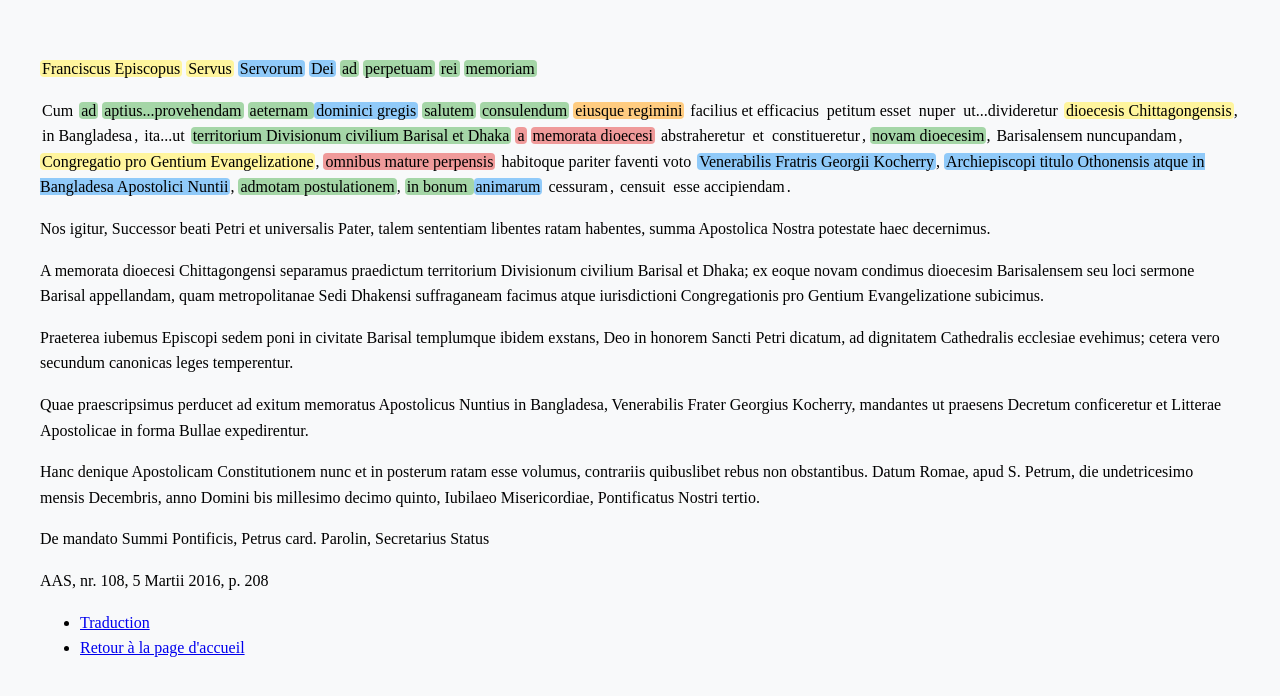
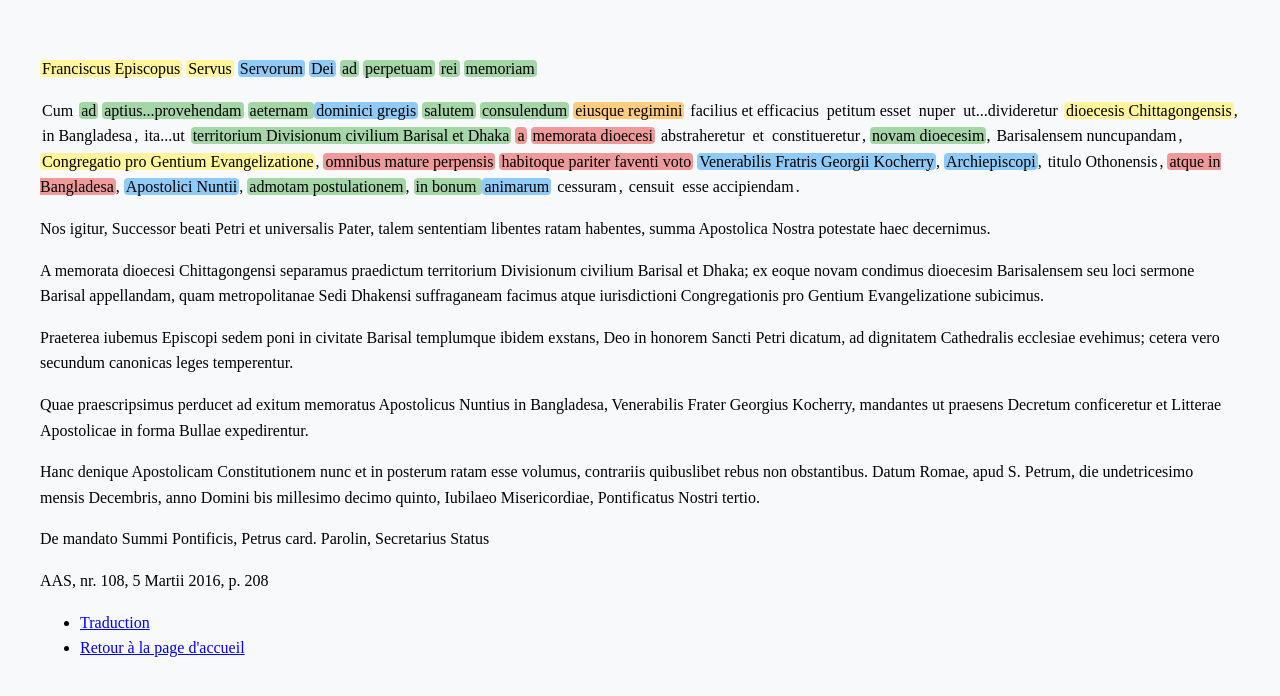
Before and after one commit to elibruyere/apostolic-constitution, a plain HTML site: page index.html in a window 1280 px wide. Drawn offline with Linux system fonts and the light colour scheme.

Commit message:
Update index.html

```diff
--- a/index.html
+++ b/index.html
@@ -71,9 +71,12 @@
     <span class="word adjective" data-info="Barisalensem nuncupandam: adjectif verbal — devant être appelée de Barisal">Barisalensem nuncupandam</span>,
     <span class="word nominative" data-info="Congregatio...Evangelizatione: sujet — la Congrégation pour l'Évangélisation des Peuples">Congregatio pro Gentium Evangelizatione</span>,
     <span class="word ablative" data-info="omnibus...perpensis: ablatif absolu — toutes choses ayant été mûrement pesées">omnibus mature perpensis</span>
-    <span class="word participle" data-info="habito...voto: ablatif absolu — après avoir recueilli l'avis favorable">habitoque pariter faventi voto</span>
+    <span class="word ablative" data-info="habito...voto: ablatif absolu — après avoir recueilli l'avis favorable">habitoque pariter faventi voto</span>
     <span class="word genitive" data-info="Venerabilis Fratris Georgii Kocherry: génitif — du vénérable frère Georges Kocherry">Venerabilis Fratris Georgii Kocherry</span>,
-    <span class="word genitive" data-info="Archiepiscopi...Nuntii: génitif — archevêque et nonce apostolique au Bangladesh">Archiepiscopi titulo Othonensis atque in Bangladesa Apostolici Nuntii</span>,
+    <span class="word genitive" data-info="génitif — archevêque ">Archiepiscopi</span>,
+    <span class="word" data-info="titulaire d'Othona">titulo Othonensis</span>,
+    <span class="word ablative" data-info="ablative —  au Bangladesh">atque in Bangladesa</span>,
+    <span class="word genitive" data-info="génitif —  nonce apostolique">Apostolici Nuntii</span>,
     <span class="word accusative" data-info="admotam postulationem: accusatif — la demande présentée">admotam postulationem</span>,
     <span class="word accusative" data-info="in bonum : but — pour le bien">in bonum </span>
     <span class="word genitive" data-info="animarum: —  des âmes">animarum</span>
```
